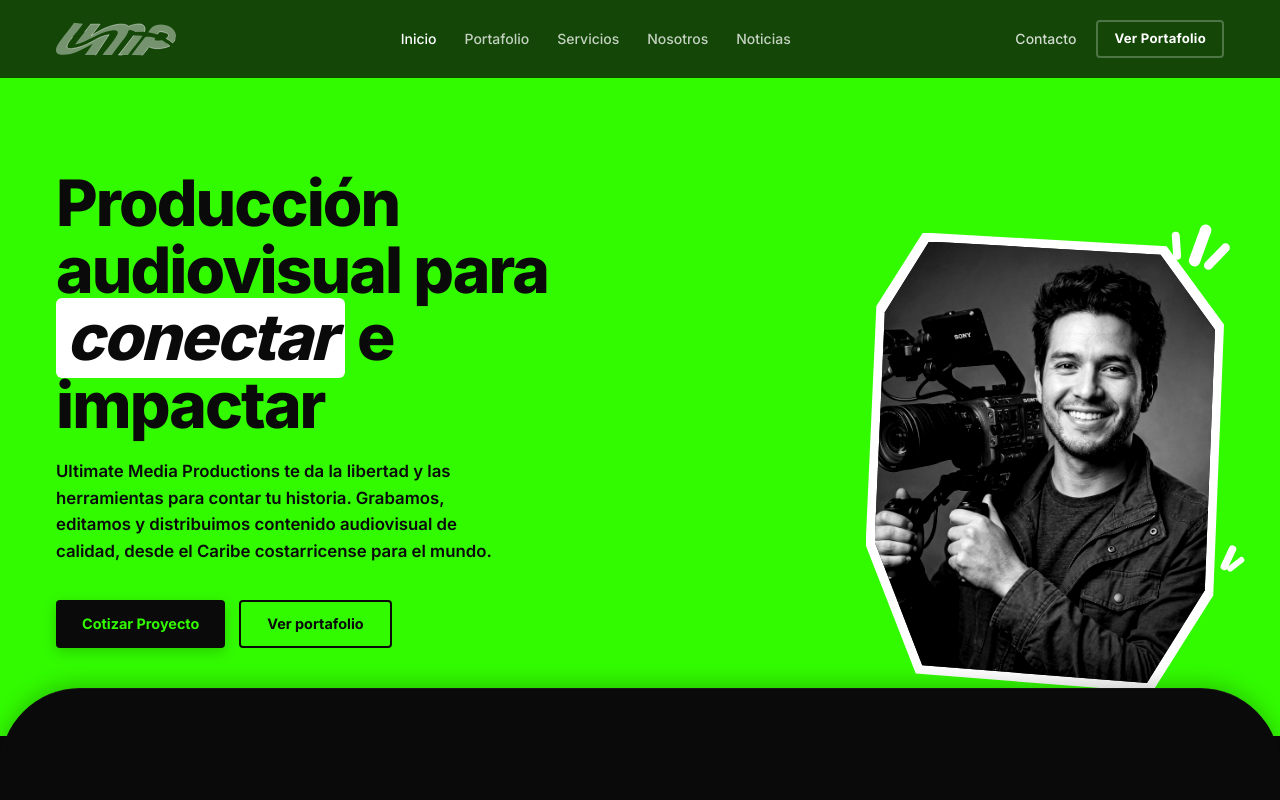
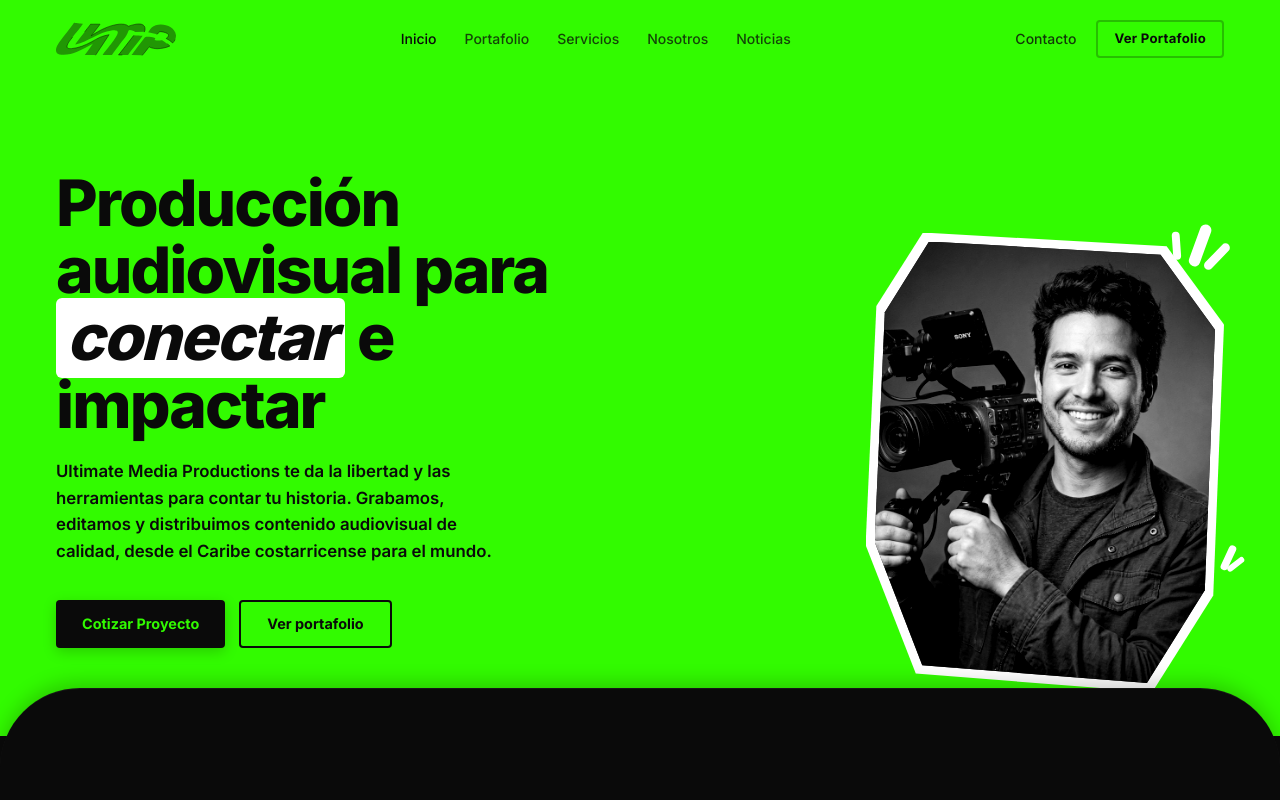
Before and after one commit to kirianL/UMPmedia, a Next.js app: page / in a window 1280 px wide. Shown: the top 800 px of the page. Built offline with nearby package versions, Linux system fonts and the light colour scheme.

Commit message:
feat: implement responsive animated header component with mobile menu overlay

```diff
--- a/components/layout/header.tsx
+++ b/components/layout/header.tsx
@@ -65,8 +65,10 @@ export function Header() {
     meta.setAttribute("content", themeColor);
   }, [themeColor]);
 
-  const textColor = "#ffffff";
-  const borderColor = "rgba(255,255,255,0.08)";
+  const isDarkNavbar = isScrolled || isOpen;
+  const textColor = isDarkNavbar ? "#ffffff" : "#0a0a0a";
+  const logoColor = isDarkNavbar ? "#ffffff" : "#0a0a0a";
+  const buttonBorderColor = isDarkNavbar ? "rgba(255, 255, 255, 0.25)" : "rgba(10, 10, 10, 0.25)";
 
   return (
     <>
@@ -77,13 +79,15 @@ export function Header() {
           opacity: 1,
           backgroundColor: isOpen
             ? "transparent"
-            : "rgba(10,10,10,0.75)",
+            : isScrolled
+            ? "rgba(10,10,10,0.85)"
+            : "transparent",
           borderColor: isScrolled && !isOpen
-            ? borderColor
+            ? "rgba(255,255,255,0.08)"
             : "rgba(0,0,0,0)",
-          backdropFilter: isOpen
-            ? "blur(0px)"
-            : "blur(12px)",
+          backdropFilter: isScrolled && !isOpen
+            ? "blur(12px)"
+            : "blur(0px)",
         }}
         transition={{
           y: { duration: 0.4, ease: [0.16, 1, 0.3, 1] as const },
@@ -102,7 +106,7 @@ export function Header() {
         <Link href="/" className="z-50 relative flex items-center w-[105px] h-[30px] md:w-[120px] md:h-[34px]" suppressHydrationWarning>
           <div className="relative w-full h-full">
             <AnimatedLogo
-              color="#ffffff"
+              color={logoColor}
               className="w-full h-full object-contain"
             />
           </div>
@@ -158,23 +162,23 @@ export function Header() {
               fontSize: "0.82rem",
               letterSpacing: "0.02em",
               color: textColor,
-              border: `2px solid rgba(255,255,255,0.25)`,
+              border: `2px solid ${buttonBorderColor}`,
               borderRadius: "4px",
               padding: "7px 16px",
               textDecoration: "none",
-              transition: "all 0.35s ease-in-out",
+              transition: "all 0.3s ease-in-out",
             }}
             onMouseEnter={(e) => {
               const el = e.currentTarget as HTMLAnchorElement;
-              el.style.background = "#ffffff";
-              el.style.color = "#0a0a0a";
-              el.style.borderColor = "#ffffff";
+              el.style.background = isDarkNavbar ? "#ffffff" : "#0a0a0a";
+              el.style.color = isDarkNavbar ? "#0a0a0a" : "#32fb00";
+              el.style.borderColor = isDarkNavbar ? "#ffffff" : "#0a0a0a";
             }}
             onMouseLeave={(e) => {
               const el = e.currentTarget as HTMLAnchorElement;
               el.style.background = "transparent";
               el.style.color = textColor;
-              el.style.borderColor = "rgba(255,255,255,0.25)";
+              el.style.borderColor = buttonBorderColor;
             }}
           >
             Ver Portafolio
```
